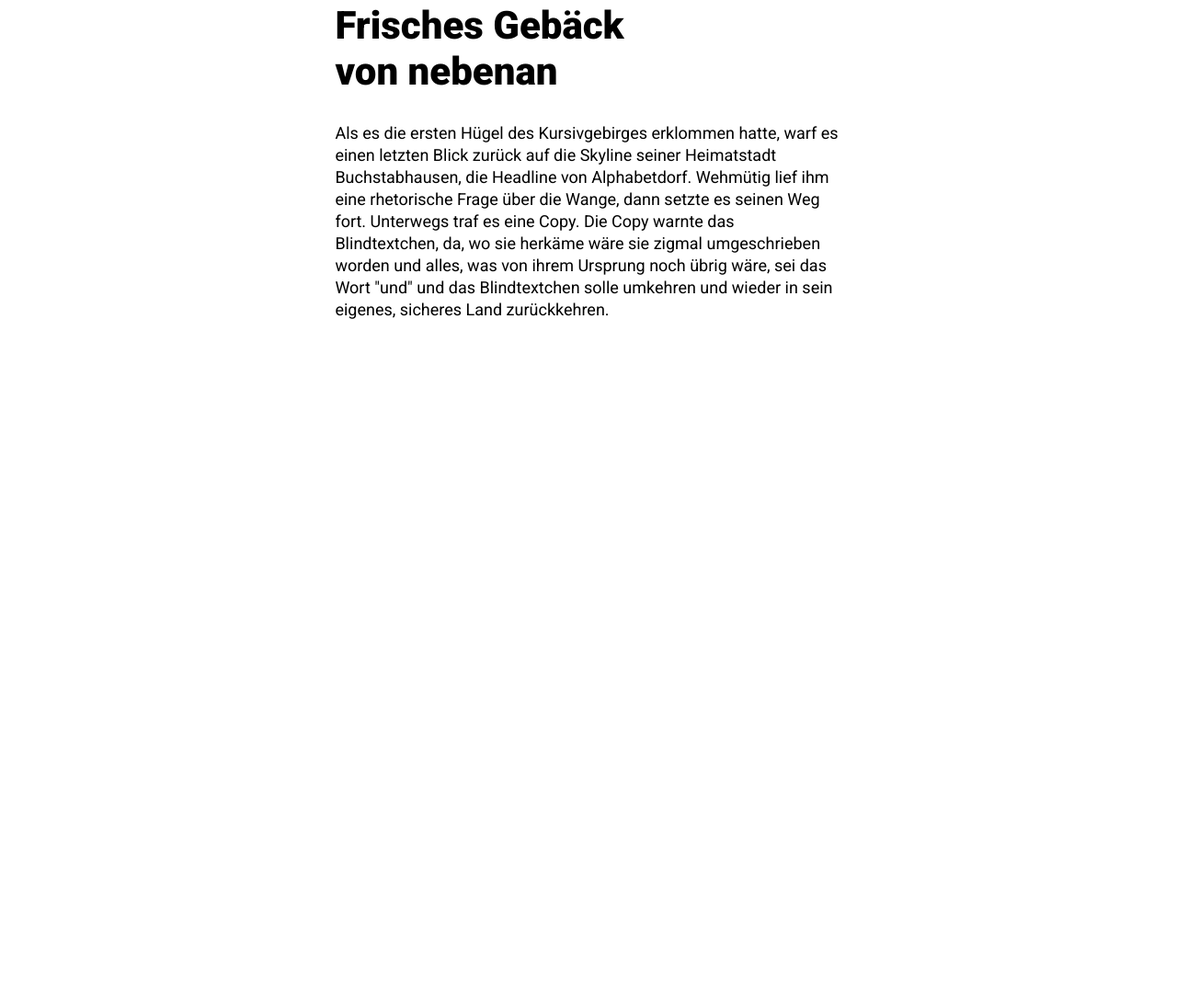
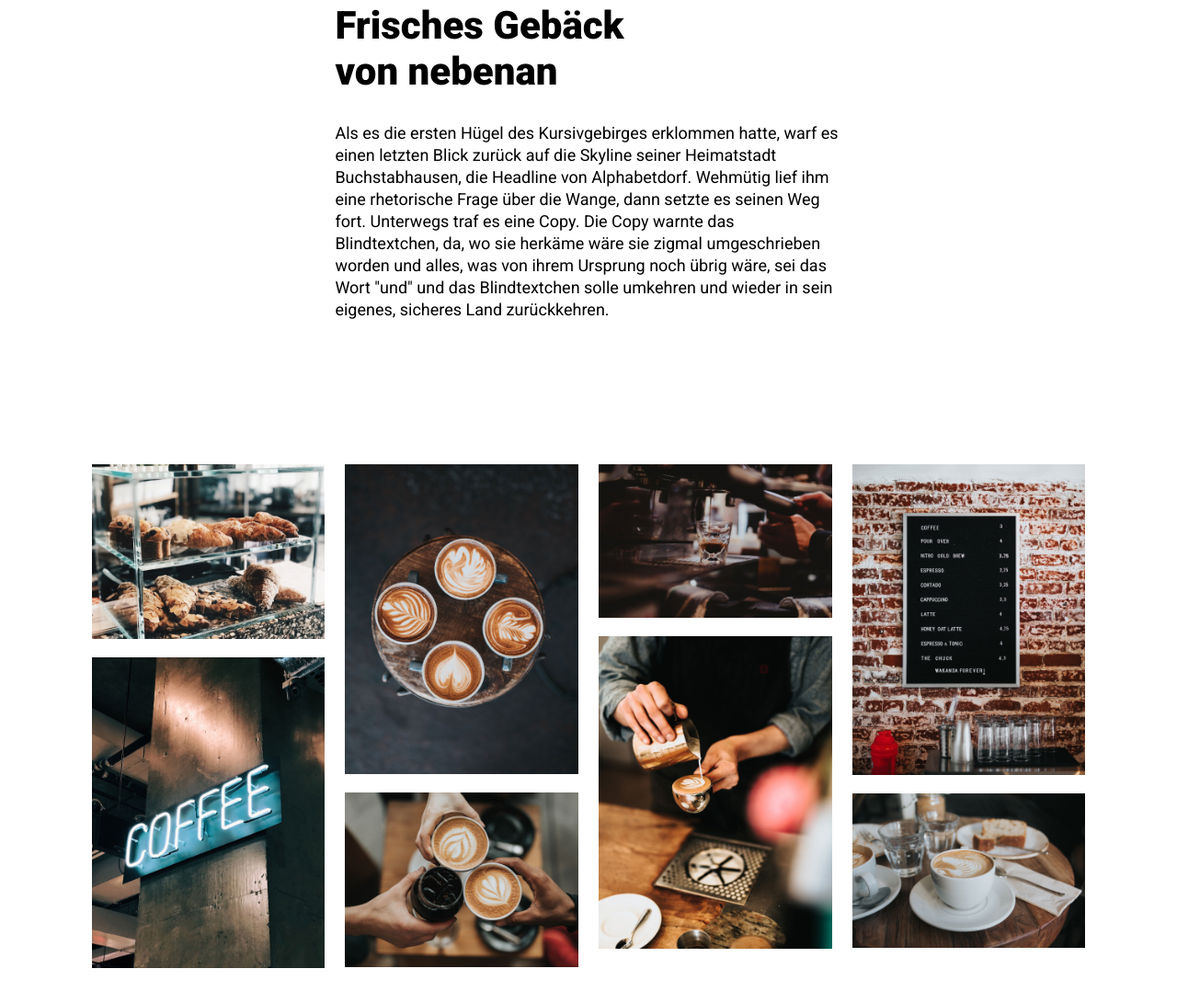
Before and after one commit to Ginny123/Coffeeshop-Rustica_Brigitte, a website built with Parcel: page src/cafe/index.html in a window 1280 px wide. Shown: the part 1139-2230 px from the top of the page at 92% size. Before the commit the page ends 1634 px from the top, so only its background shows below. Built offline with nearby package versions, Linux system fonts and the light colour scheme.

Commit message:
init section-gallery

```diff
--- a/src/cafe/index.html
+++ b/src/cafe/index.html
@@ -80,5 +80,73 @@
         </p>
       </div>
     </section>
+
+    <section class="section-gallery">
+      <div class="gallery">
+        <div class="gallery__image">
+          <img
+            src="../img/FEND-danish 1.jpg"
+            alt="Image Danish"
+            class="gallery__image--jpg"
+          />
+        </div>
+
+        <div class="gallery__image">
+          <img
+            src="../img/FEND-Coffee-sign.jpg"
+            alt="Image Panel Coffee"
+            class="gallery__image--jpg"
+          />
+        </div>
+
+        <div class="gallery__image">
+          <img
+            src="../img/FEND-Coffee-latte-art-2.jpg"
+            alt="Image Coffee"
+            class="gallery__image--jpg"
+          />
+        </div>
+
+        <div class="gallery__image">
+          <img
+            src="../img/FEND-Coffee-latte-art-3_xsmall.jpg"
+            alt="Image Coffee"
+            class="gallery__image--jpg"
+          />
+        </div>
+
+        <div class="gallery__image">
+          <img
+            src="../img/FEND-coffee-machine.jpg"
+            alt="Image Coffee Machine"
+            class="gallery__image--jpg"
+          />
+        </div>
+
+        <div class="gallery__image">
+          <img
+            src="../img/FEND-Coffee-latte-art.jpg"
+            alt="Image percolate Coffee"
+            class="gallery__image--jpg"
+          />
+        </div>
+
+        <div class="gallery__image">
+          <img
+            src="../img/FEND-coffee-list.jpg"
+            alt="Image Coffee List"
+            class="gallery__image--jpg"
+          />
+        </div>
+
+        <div class="gallery__image">
+          <img
+            src="../img/FEND-coffee-breakfast 1.jpg"
+            alt="Image Beakfast"
+            class="gallery__image--jpg"
+          />
+        </div>
+      </div>
+    </section>
   </body>
 </html>
--- /dev/null
+++ b/src/css/components/_gallery.scss
@@ -0,0 +1,51 @@
+.gallery {
+  display: flex;
+  flex-direction: column;
+  justify-content: space-between;
+  flex-wrap: wrap;
+  max-height: 65rem;
+  width: auto;
+
+  @include respond(md) {
+    max-height: 130rem;
+
+    .gallery:nth-child(1) {
+      order: 1;
+    }
+    .gallery:nth-child(2) {
+      order: 4;
+    }
+    .gallery:nth-child(3) {
+      order: 5;
+    }
+    .gallery:nth-child(4) {
+      order: 8;
+    }
+    .gallery:nth-child(5) {
+      order: 2;
+    }
+    .gallery:nth-child(6) {
+      order: 3;
+    }
+    .gallery:nth-child(7) {
+      order: 7;
+    }
+    .gallery:nth-child(8) {
+      order: 6;
+    }
+  }
+
+  &__image {
+    width: 23%;
+    margin: 10px auto;
+
+    @include respond(md) {
+      width: 40%;
+    }
+
+    &--jpg {
+      max-width: 100%;
+      height: auto;
+    }
+  }
+}
--- a/src/css/main.scss
+++ b/src/css/main.scss
@@ -8,6 +8,7 @@
 @import "components/cafe";
 @import "components/company";
 @import "components/coffee";
+@import "components/gallery";
 @import "components/map";
 @import "components/origin";
 @import "components/properties";
--- a/src/css/pages/_cafe-page.scss
+++ b/src/css/pages/_cafe-page.scss
@@ -1,5 +1,11 @@
 .section-cafe {
-    background-color: $color-white;
-    padding: 8.68% 6.94%;
-    margin: 0;
-  }
+  background-color: $color-white;
+  padding: 8.68% 6.94% 0;
+  margin: 0;
+}
+
+.section-gallery {
+  background-color: $color-white;
+  padding: 8.68% 6.94%;
+  margin: 0;
+}
```
Also changed, not shown: src/img/FEND-Coffee-latte-art-2.jpg (added), src/img/FEND-Coffee-latte-art-3_xsmall.jpg (added), src/img/FEND-Coffee-latte-art.jpg (added), src/img/FEND-Coffee-sign.jpg (added), src/img/FEND-coffee-breakfast 1.jpg (added), src/img/FEND-coffee-list.jpg (added), src/img/FEND-coffee-machine.jpg (added), src/img/FEND-danish 1.jpg (added).
